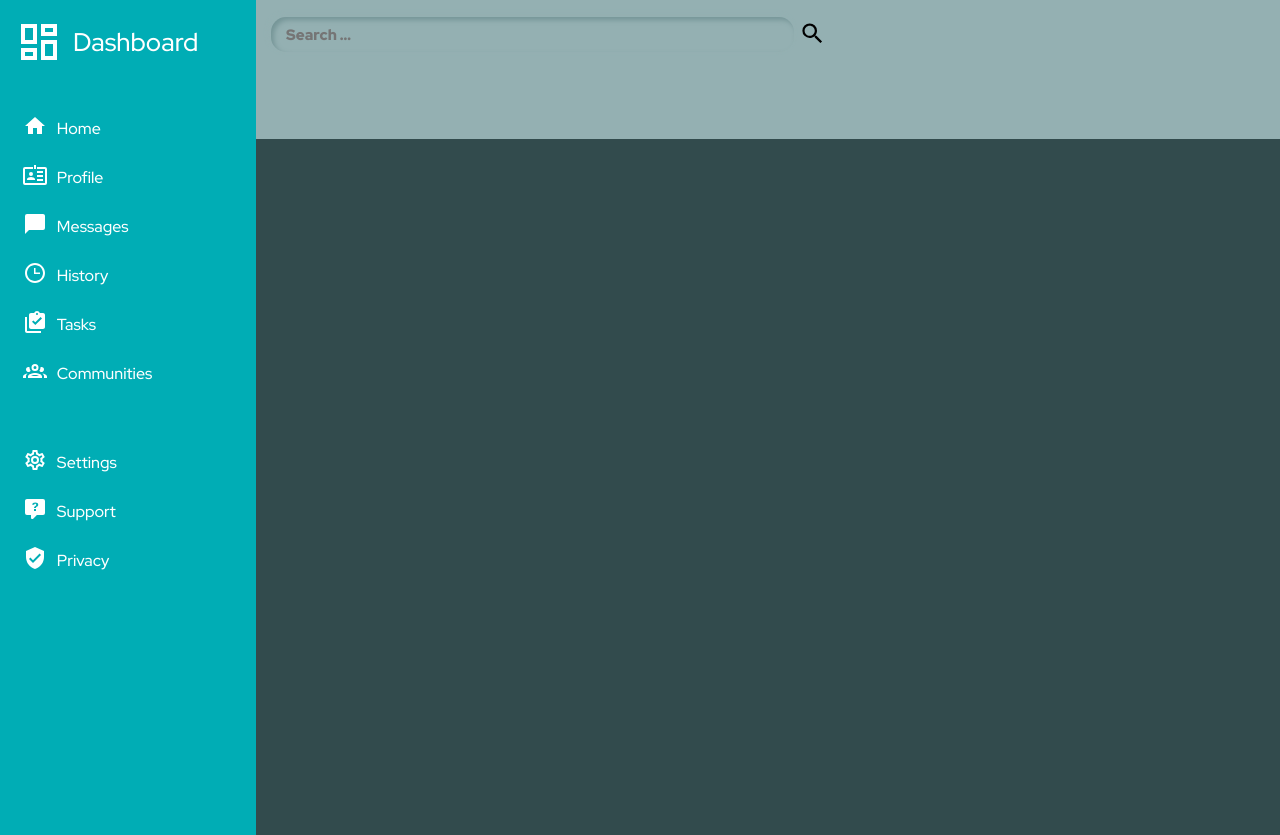
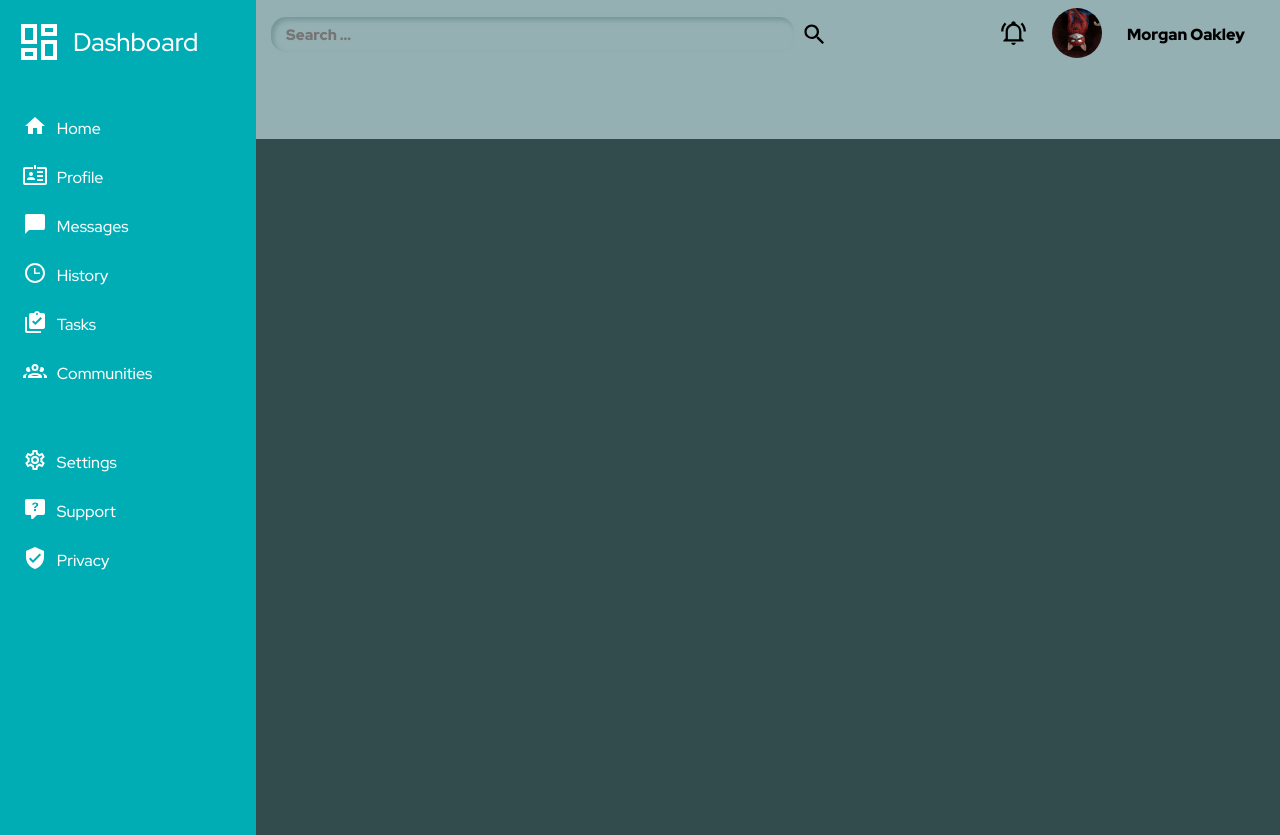
Before and after one commit to Nicolay112358/Admin-Dashboard, a plain HTML site: page index.html in a window 1280 px wide. Drawn offline with Linux system fonts and the light colour scheme.

Commit message:
finished notification area

```diff
--- a/index.html
+++ b/index.html
@@ -85,8 +85,23 @@
         </div>
         <div class="header">
             <div class="input-feald">
-                <input type="text" class="input" placeholder="Search ...">
+                <div>
+                    <input type="text" class="input" placeholder="Search ...">
+                </div>
                 <button class="searchButton"><img src="./img/magnify.svg" alt="Search"></button>
+            </div>
+            <div class="not-feald">
+                <div class="beII">
+                    <button><img src="./img/bell-ring-outline.svg" alt="beII"></button>
+                </div>
+                <div class="icon-feald">
+                    <div class="avata-aria">
+                        <img src="./img/avata-img/kot_Spider-man_7318.jpg" alt="" class="avata-img">
+                    </div>
+                </div>
+                <div class="name-feald">
+                    <p>Morgan Oakley</p>
+                </div>
             </div>
         </div>
         <div class="main-contant">
--- a/style.css
+++ b/style.css
@@ -84,15 +84,23 @@
     display: grid;
     grid-template-rows: repeat(2, 1fr);
     grid-template-columns: 2fr 1.5fr;
+    padding: 0 35px 0 15px;
 }
 
 .input-feald {
     grid-row: 1 / 2;
     grid-column: 1 / 2;
     display: flex;
-    justify-content: center;
+    justify-content: space-between;
     align-items: center;
-    margin: 0 15px;
+}
+
+.input-feald div {
+    width: 94%;
+    height: 100%;
+    display: flex;
+    justify-content: space-between;
+    align-items: center;
 }
 
 .input {
@@ -113,11 +121,38 @@
 .searchButton {
     background-color: inherit;
     border: 0;
-    padding-left: 5px;
+    display: flex;
+    justify-content: space-between;
+    align-items: center;
 }
 
+.beII button {
+    background-color: inherit;
+    border: 0;
+}
+
+.beII button img,
 .searchButton img {
     height: 27px;
+}
+
+.not-feald {
+    display: flex;
+    justify-content: flex-end;
+    align-items: center;
+    gap: 25px;
+}
+
+.name-feald p {
+    font-family: 'Red Hat Display', sans-serif;
+    font-weight: 900;
+    /* color: #FFE8D2; */
+}
+
+.avata-img {
+    height: 50px;
+    width: 50px;
+    border-radius: 100%;
 }
 
 .main-contant {
```
Also changed, not shown: img/avata-img/kot_Spider-man_7318.jpg (added), img/bell-ring-outline.svg (added).
